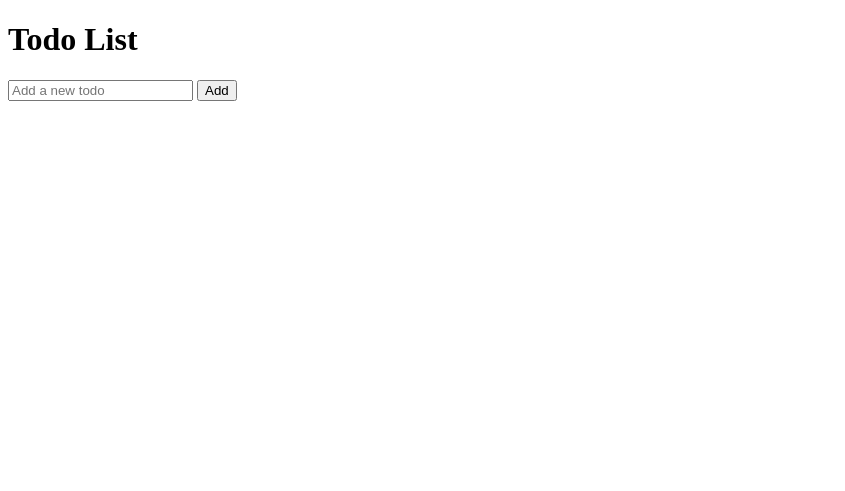
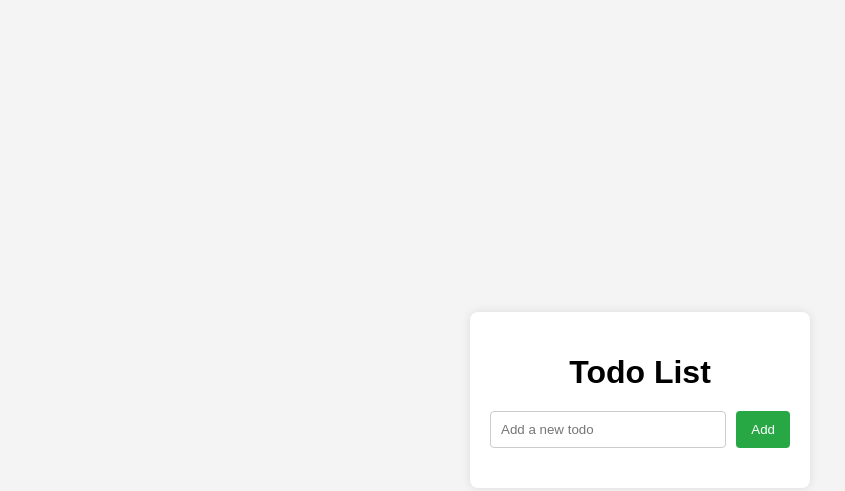
Before and after one commit to skuuuzk/js-review-project, a plain HTML site: page index.html in a window 1280 px wide. Shown: the whole page, without its empty margins (0-845 px from the left). Drawn offline with Linux system fonts and the light colour scheme.

Commit message:
Added Todo CRUD Management project

```diff
--- a/index.html
+++ b/index.html
@@ -4,6 +4,7 @@
         <meta charset="UTF-8">
         <meta name="viewport" content="width=device-width, initial-scale=1.0">
         <title> Todo CRUD Management </title>
+        <link rel="stylesheet" href="styles.css">
     </head>
     <body>
         <div class="container">
--- a/script.js
+++ b/script.js
@@ -16,7 +16,7 @@ function renderTodos() {
         li.className = 'todo-item';
         li.innerHTML = `
             <span>${todo}</span>
-            <button onclick="deleteTodo(${index})">Edit</button>
+            <button onclick="editTodo(${index})">Edit</button>
             <button onlick="deleteTodo(${index})">Delete</button>
         `;
         todolist.appendChild(li);
@@ -24,7 +24,7 @@ function renderTodos() {
 }
 
 // Function to add a new todo
-function addTodo(event){
+function addTodo(event) {
     event.preventDefault(); // Prevent form submission
     const newTodo = todoInput.value.trim();
     if (newTodo) {
--- a/styles.css
+++ b/styles.css
@@ -32,11 +32,11 @@ h1 {
     padding: 10px;
     border:1px solid #ccc;
     border-radius: 4px;
-    margin-right: 1px;
+    margin-right: 10px;
 }
 
-buttom{
-    padding: 1;
+button {
+    padding: 10px 15px;
     background-color: #28a745;
     color: #fff;
     border: none;
@@ -71,7 +71,7 @@ button:hover {
 }
 
 .todo-item button {
-    background-color: 3dc3545;
+    background-color: #dc3545;
     border: none;
     color: #fff;
     padding: 5px 10px;
```
